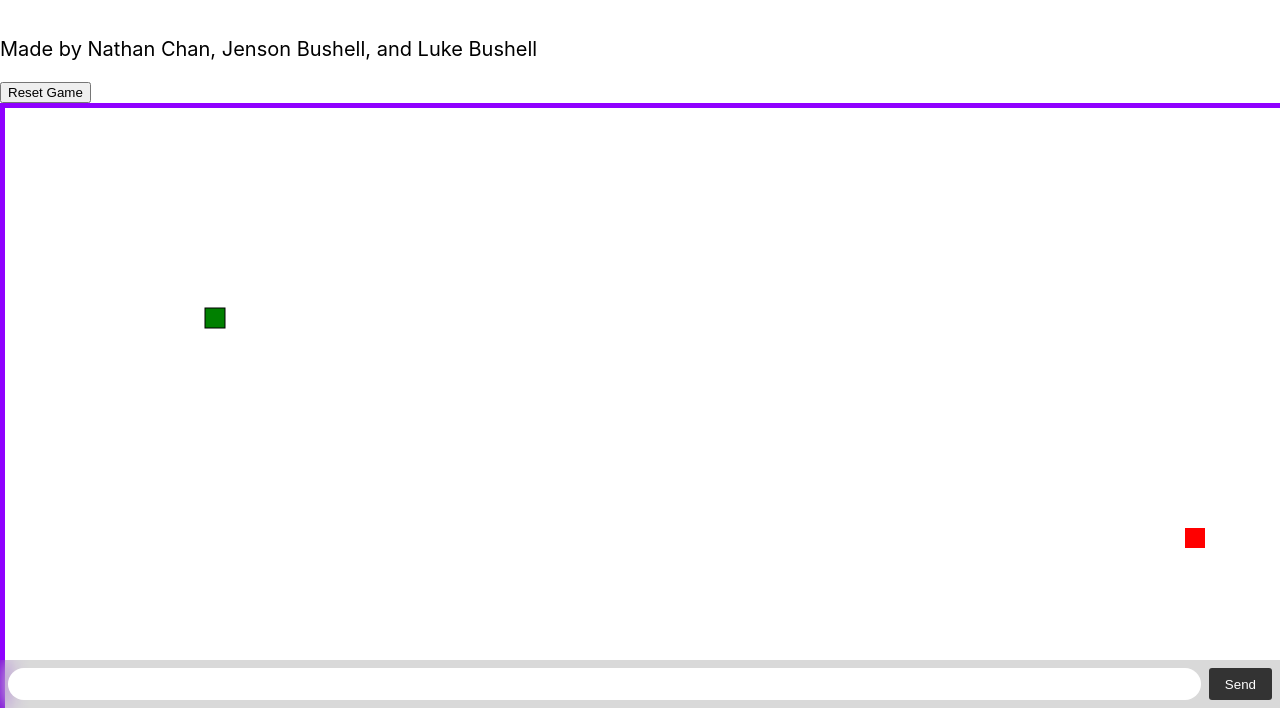
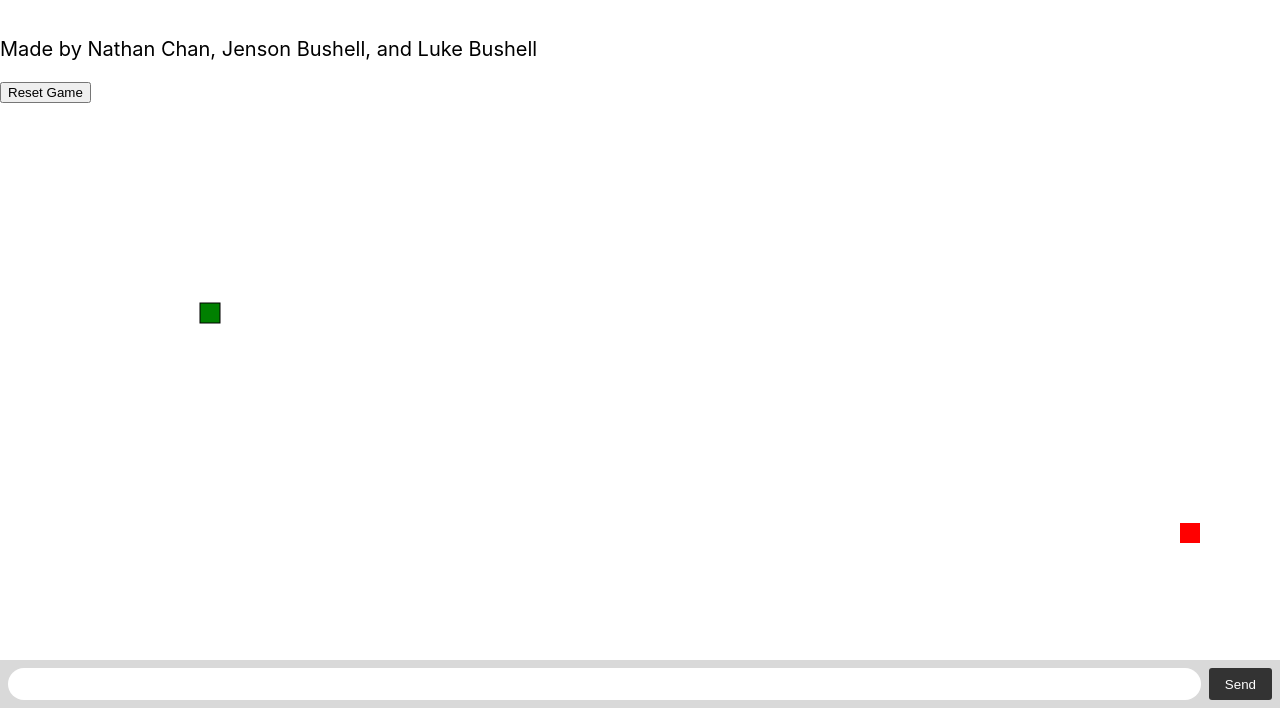
Before and after one commit to SirIridium/SirIridium.github.io, a website: page index.html in a window 1280 px wide. Shown: the part 92-800 px from the top of the page. Drawn offline with nearby package versions, Linux system fonts and the light colour scheme; no server answers.

Commit message:
Update index.html

```diff
--- a/index.html
+++ b/index.html
@@ -75,7 +75,7 @@
     <title>Snake Game</title>
 </head>
 <body>
-<canvas id="gameCanvas" style="border:5px solid #8F00FF"></canvas>
+<canvas id="gameCanvas" style="border:5px" fillStyle:"solid #8F00FF"></canvas>
 
 
 <script>
```
